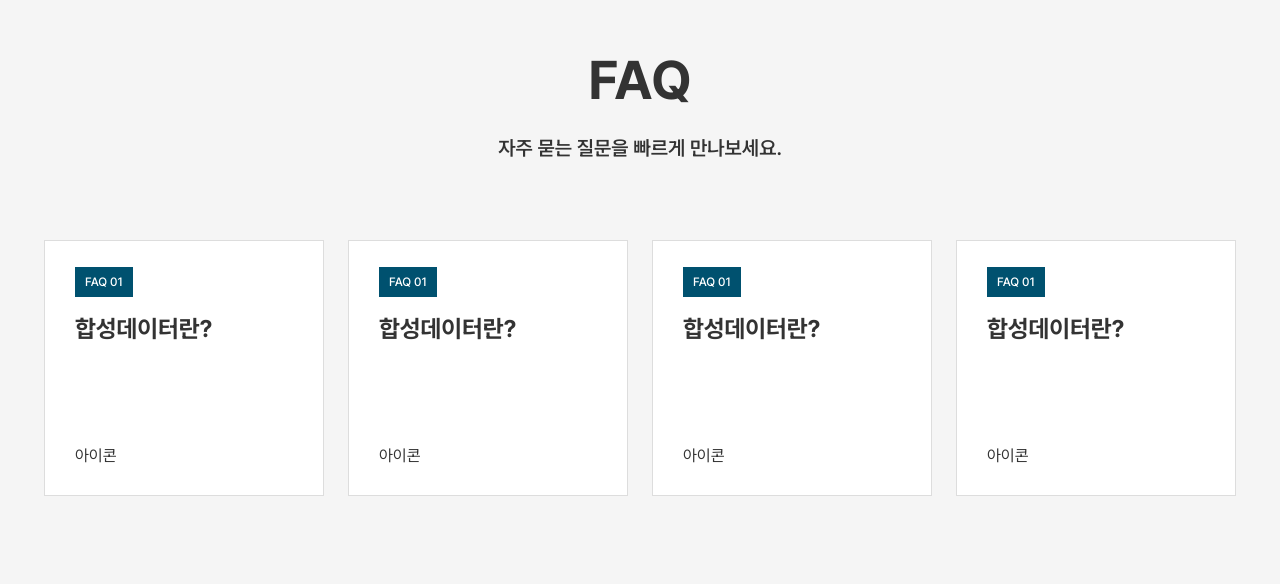
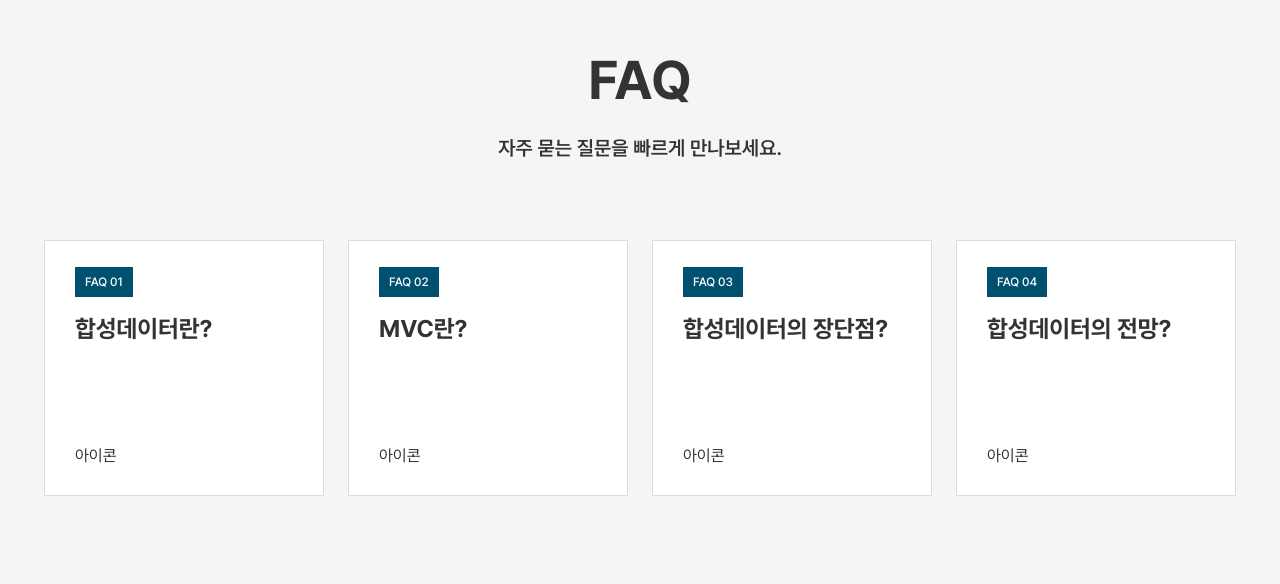
Before and after one commit to the-greta/the-greta.github.io, a Next.js app: page / in a window 1280 px wide. Shown: the part 2676-3260 px from the top of the page. Built offline with nearby package versions, Linux system fonts and the light colour scheme.

Commit message:
feat: add faq section

```diff
--- a/src/app/_components/faq-section/faq-section.module.css
+++ b/src/app/_components/faq-section/faq-section.module.css
@@ -7,6 +7,12 @@
   padding: 30px;
   background-color: #fff;
   border: 1px solid #ddd;
+  outline: 4px solid transparent;
+  transition: 0.2s;
+}
+
+.faq-card:hover {
+  outline: 4px solid #00516f;
 }
 
 .tag {
@@ -31,7 +37,7 @@
 }
 
 .section {
-  min-height: 100vh;
+  min-height: calc(100vh - 220px);
   padding: 8rem 2rem;
   background-color: #f5f5f5;
 }
--- a/src/app/_components/faq-section/faq-section.tsx
+++ b/src/app/_components/faq-section/faq-section.tsx
@@ -8,11 +8,28 @@
 
 import styles from "./faq-section.module.css";
 
+const FAQ_CARD_LIST = [
+  {
+    title: "합성데이터란?",
+  },
+  {
+    title: "MVC란?",
+  },
+  {
+    title: "합성데이터의 장단점?",
+  },
+  {
+    title: "합성데이터의 전망?",
+  },
+];
+
 const FaqCard = ({
   tag,
+  title,
   children,
 }: {
   tag: string;
+  title: string;
   children: React.ReactNode;
 }) => {
   return (
@@ -20,35 +37,27 @@
       <div>
         <span className={styles.tag}>{tag}</span>
       </div>
-      <div className={styles["faq-card-content"]}>{children}</div>
+      <div className={styles["faq-card-content"]}>
+        <span className={styles["faq-card-title"]}>{title}</span>
+        {children}
+      </div>
     </div>
   );
 };
 
 const FaqSection = () => {
   return (
-    <section className={styles.section}>
+    <section className={styles.section} id="faq">
       <SectionHeader>
         <SectionTitle>faq</SectionTitle>
         <SectionDesc>자주 묻는 질문을 빠르게 만나보세요.</SectionDesc>
       </SectionHeader>
       <div className={styles["faq-card-container"]}>
-        <FaqCard tag={"FAQ 01"}>
-          <span className={styles["faq-card-title"]}>합성데이터란?</span>
-          <div>아이콘</div>
-        </FaqCard>
-        <FaqCard tag={"FAQ 01"}>
-          <span className={styles["faq-card-title"]}>합성데이터란?</span>
-          <div>아이콘</div>
-        </FaqCard>
-        <FaqCard tag={"FAQ 01"}>
-          <span className={styles["faq-card-title"]}>합성데이터란?</span>
-          <div>아이콘</div>
-        </FaqCard>
-        <FaqCard tag={"FAQ 01"}>
-          <span className={styles["faq-card-title"]}>합성데이터란?</span>
-          <div>아이콘</div>
-        </FaqCard>
+        {FAQ_CARD_LIST.map((card, i) => (
+          <FaqCard key={i} tag={`FAQ 0${i + 1}`} title={card.title}>
+            <div>아이콘</div>
+          </FaqCard>
+        ))}
       </div>
     </section>
   );
```
